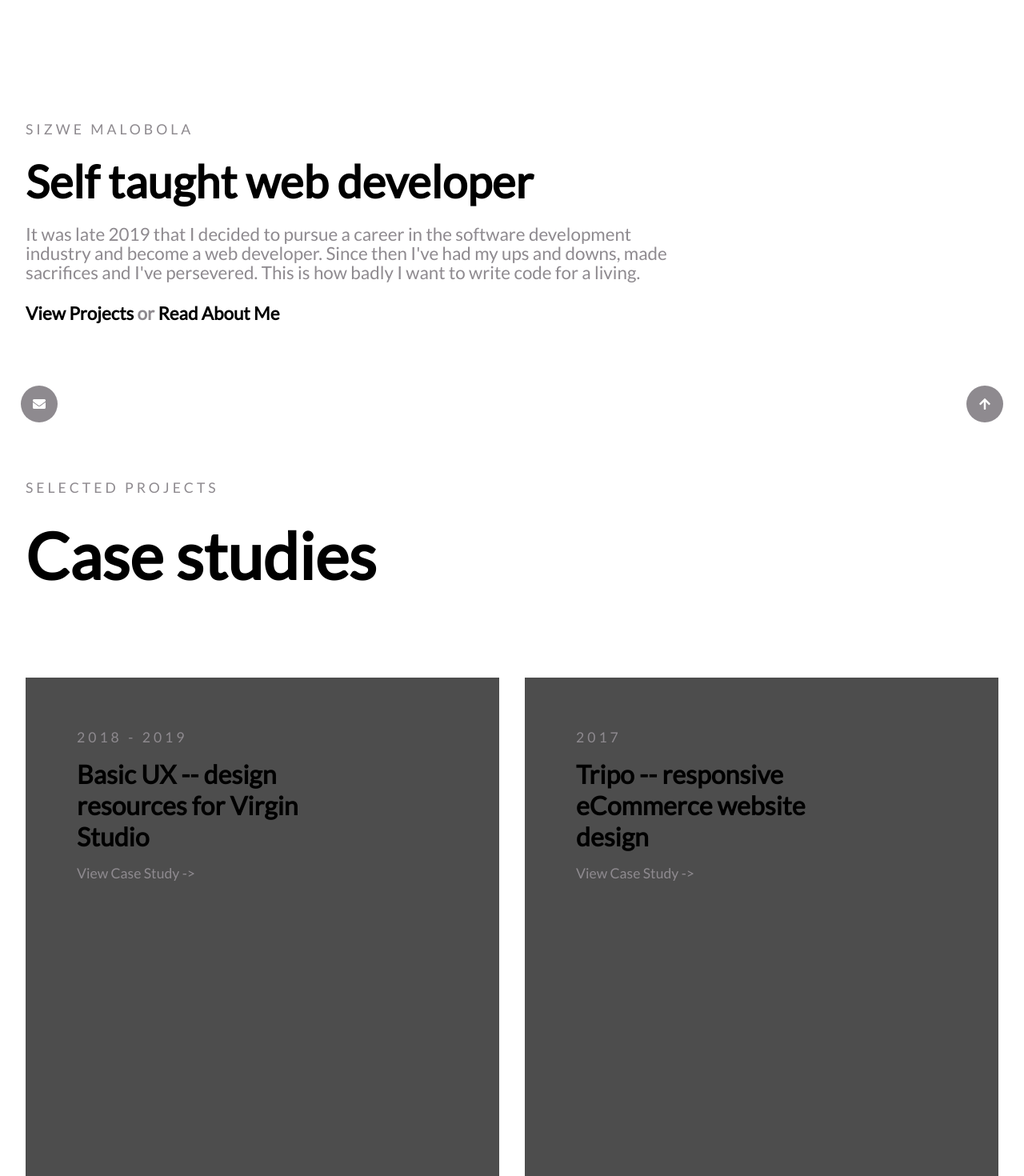
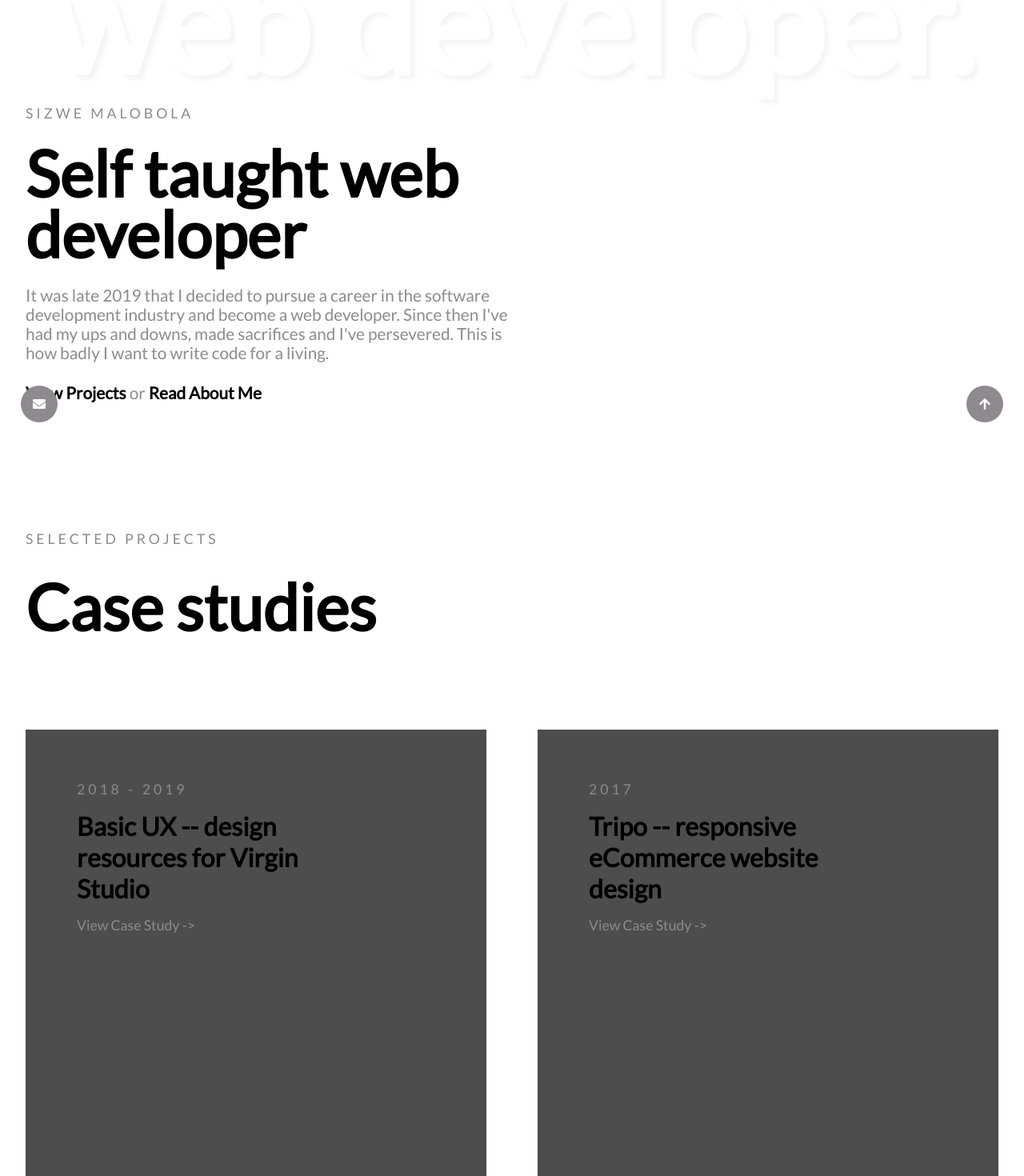
Before and after one commit to SizweMalobola/Portfolio_site, a React (Create React App) app: page / in a window 1280 px wide. Shown: the part 240-1710 px from the top of the page at 80% size. Built offline with nearby package versions, Linux system fonts and the light colour scheme.

Commit message:
Home is now fully responsive

```diff
--- a/src/components/homeStyle.module.css
+++ b/src/components/homeStyle.module.css
@@ -12,21 +12,19 @@
 }
 /* home-top */
 
-.home-top {
-  width: 100%;
-  height: 90vh;
-  position: relative;
-}
-.home-top > h1 {
+.showcase {
   font-size: 17rem;
   font-weight: 600;
   color: white;
   text-shadow: whitesmoke 5px 5px 5px;
+  text-align: center;
+}
+.home-top {
+  width: 85%;
 }
 .intro-div {
-  position: absolute;
-  left: 10rem;
-  top: 280px;
+  width: 100%;
+  margin-bottom: 10rem;
 }
 .row {
   width: 40%;
@@ -66,9 +64,8 @@
 /* projects section  */
 
 .projects {
-  width: 100%;
-  padding: 0 10rem;
-  padding-bottom: 10rem;
+  width: 85%;
+  margin-bottom: 10rem;
 }
 .card-grid {
   padding-top: 5rem;
@@ -78,9 +75,8 @@
 }
 /* contact me section */
 .contact-me {
-  width: 100%;
-  padding: 0 10rem;
-  padding-bottom: 10rem;
+  width: 85%;
+  margin-bottom: 10rem;
   text-align: center;
 }
 .contact-me h3 {
@@ -88,41 +84,139 @@
   font-size: 1.1rem;
   font-weight: 350;
   letter-spacing: 2px;
-  margin-bottom: 1.1rem;
+  margin-bottom: 1.6rem;
 }
 
 .contact-me a {
   text-decoration: none;
   color: var(--black-primary);
-  font-size: 2.4rem;
+  font-size: 3rem;
   font-weight: 800;
-  margin-bottom: 1.1rem;
-  line-height: 2.6rem;
 }
 .contact-me a:hover {
   text-decoration: underline;
 }
 
-/* Extra small devices (phones, 600px and down) */
-@media only screen and (max-width: 600px) {
+@media screen and (max-width: 1810px) {
+  .showcase {
+    font-size: 16rem;
+  }
+}
+@media screen and (max-width: 1699px) {
+  .showcase {
+    font-size: 15rem;
+  }
+}
+@media screen and (max-width: 1595px) {
+  .showcase {
+    font-size: 14rem;
+  }
+  .home-top,
+  .projects,
+  .contact-me {
+    width: 90%;
+  }
+}
+@media screen and (max-width: 1535px) {
+  .row {
+    width: 50%;
+  }
+}
+@media screen and (max-width: 1490px) {
+  .showcase {
+    font-size: 13rem;
+  }
+}
+@media screen and (max-width: 1385px) {
+  .home-top,
+  .projects,
+  .contact-me {
+    width: 95%;
+  }
+  .showcase {
+    font-size: 12rem;
+  }
+}
+
+@media screen and (max-width: 1280px) {
+  .showcase {
+    font-size: 11rem;
+  }
+}
+@media screen and (max-width: 1180px) {
+  .row h1 {
+    font-size: 4.5rem;
+  }
+  .showcase {
+    font-size: 10rem;
+  }
+}
+@media screen and (max-width: 1070px) {
+  .showcase {
+    font-size: 9rem;
+  }
+}
+
+@media only screen and (max-width: 965px) {
+  .showcase {
+    font-size: 8rem;
+  }
+}
+@media only screen and (max-width: 860px) {
+  .showcase {
+    font-size: 7rem;
+  }
+}
+
+@media only screen and (max-width: 769px) {
   .container {
     padding-top: 8rem;
   }
-  .home-top {
-    height: auto;
-    padding-bottom: 5rem;
+  .intro-div,
+  .projects,
+  .contact-me {
+    margin-bottom: 5rem;
   }
-  .home-top > h1 {
+  .showcase {
     display: none;
-    height: auto;
-  }
-  .intro-div {
-    position: relative;
-    top: 0;
-    left: 1rem;
   }
   .row {
-    width: 70%;
+    width: 65%;
+  }
+  .row h3 {
+    font-size: 1.1rem;
+    margin-bottom: 1.3rem;
+  }
+  .row h1 {
+    font-size: 3.5rem;
+    margin-bottom: 1.3rem;
+    line-height: 3.5rem;
+  }
+  .row p {
+    font-size: 1.4rem;
+    font-weight: 550;
+  }
+  .row span {
+    font-size: 1.4rem;
+  }
+
+  .card-grid {
+    padding-top: 5rem;
+    grid-template-columns: repeat(2, 1fr);
+    gap: 2rem;
+  }
+  .contact-me h3 {
+    margin-bottom: 1.3rem;
+  }
+  .contact-me a {
+    font-size: 2.4rem;
+    margin-bottom: 1.3rem;
+  }
+}
+
+@media only screen and (max-width: 600px) {
+  .row {
+    width: 100%;
   }
   .row h3 {
     font-size: 1.1rem;
@@ -142,10 +236,6 @@
     font-weight: 600;
   }
   /* projects */
-  .projects {
-    padding: 0 1rem;
-    padding-bottom: 5rem;
-  }
   .card-grid {
     padding-top: 3.5rem;
     grid-template-columns: repeat(1, 1fr);
@@ -153,8 +243,6 @@
   }
   /* contact-me */
   .contact-me {
-    padding: 0 1rem;
-    padding-bottom: 5rem;
     text-align: left;
   }
   .contact-me h3 {
@@ -164,158 +252,6 @@
   .contact-me a {
     font-size: 1.5rem;
     font-weight: 800;
-    margin-bottom: 1.1rem;
     line-height: 2.6rem;
   }
 }
-
-/* Small devices (portrait tablets and large phones, 600px and up) */
-@media only screen and (min-width: 601px) {
-  .container {
-    padding-top: 8rem;
-  }
-  .home-top {
-    height: auto;
-    padding-bottom: 5rem;
-  }
-  .home-top > h1 {
-    display: none;
-    height: auto;
-  }
-  .intro-div {
-    position: relative;
-    top: 0;
-    left: 1rem;
-  }
-  .row {
-    width: 70%;
-  }
-  .row h3 {
-    font-size: 1.1rem;
-    margin-bottom: 0.7rem;
-  }
-  .row h1 {
-    font-size: 2.2rem;
-    line-height: normal;
-    margin-bottom: 0.7rem;
-  }
-  .row p {
-    font-size: 1.1rem;
-    font-weight: 600;
-  }
-  .row span {
-    font-size: 1.1rem;
-    font-weight: 600;
-  }
-  /* projects */
-  .projects {
-    padding: 0 1rem;
-    padding-bottom: 5rem;
-  }
-  .card-grid {
-    padding-top: 3.5rem;
-    grid-template-columns: repeat(1, 1fr);
-    gap: 2rem;
-  }
-  /* contact-me */
-  .contact-me {
-    padding: 0 1rem;
-    padding-bottom: 5rem;
-    text-align: left;
-  }
-  .contact-me h3 {
-    margin-bottom: 0.7rem;
-    font-size: 1rem;
-  }
-  .contact-me a {
-    font-size: 1.5rem;
-    font-weight: 800;
-    margin-bottom: 1.1rem;
-    line-height: 2.6rem;
-  }
-}
-
-/* Medium devices (landscape tablets, 768px and up) */
-@media only screen and (min-width: 740px) {
-  .container {
-    padding-top: 15rem;
-  }
-  .home-top {
-    height: 75vh;
-  }
-  .intro-div {
-    position: absolute;
-    left: 2rem;
-  }
-  .row {
-    width: 65%;
-  }
-  .row h3 {
-    font-size: 1.1rem;
-    margin-bottom: 1.3rem;
-  }
-  .row h1 {
-    font-size: 3.5rem;
-    margin-bottom: 1.3rem;
-  }
-  .row p {
-    font-size: 1.4rem;
-    font-weight: 550;
-  }
-  .row span {
-    font-size: 1.4rem;
-  }
-  .projects {
-    padding: 0 2rem;
-    padding-bottom: 10rem;
-  }
-  .card-grid {
-    padding-top: 5rem;
-    grid-template-columns: repeat(2, 1fr);
-  }
-  .contact-me {
-    padding: 0 2rem;
-    padding-bottom: 10rem;
-    text-align: center;
-  }
-  .contact-me h3 {
-    margin-bottom: 1.3rem;
-  }
-  .contact-me a {
-    font-size: 2.4rem;
-    margin-bottom: 1.3rem;
-  }
-}
-
-@media only screen and (min-width: 780px) {
-  .container {
-    padding-top: 10rem;
-  }
-  .intro-div {
-    top: 10rem;
-  }
-  .home-top {
-    height: 80vh;
-  }
-}
-
-@media only screen and (min-width: 1000px) {
-  .intro-div {
-    top: 12rem;
-  }
-  .home-top > h1 {
-    display: block;
-    font-size: 8.9rem;
-    padding: 0 2rem;
-    text-align: center;
-  }
-}
-
-@media only screen and (min-width: 1327px) {
-  .intro-div {
-    top: 15rem;
-  }
-  .home-top > h1 {
-    font-size: 12rem;
-  }
-}
```
